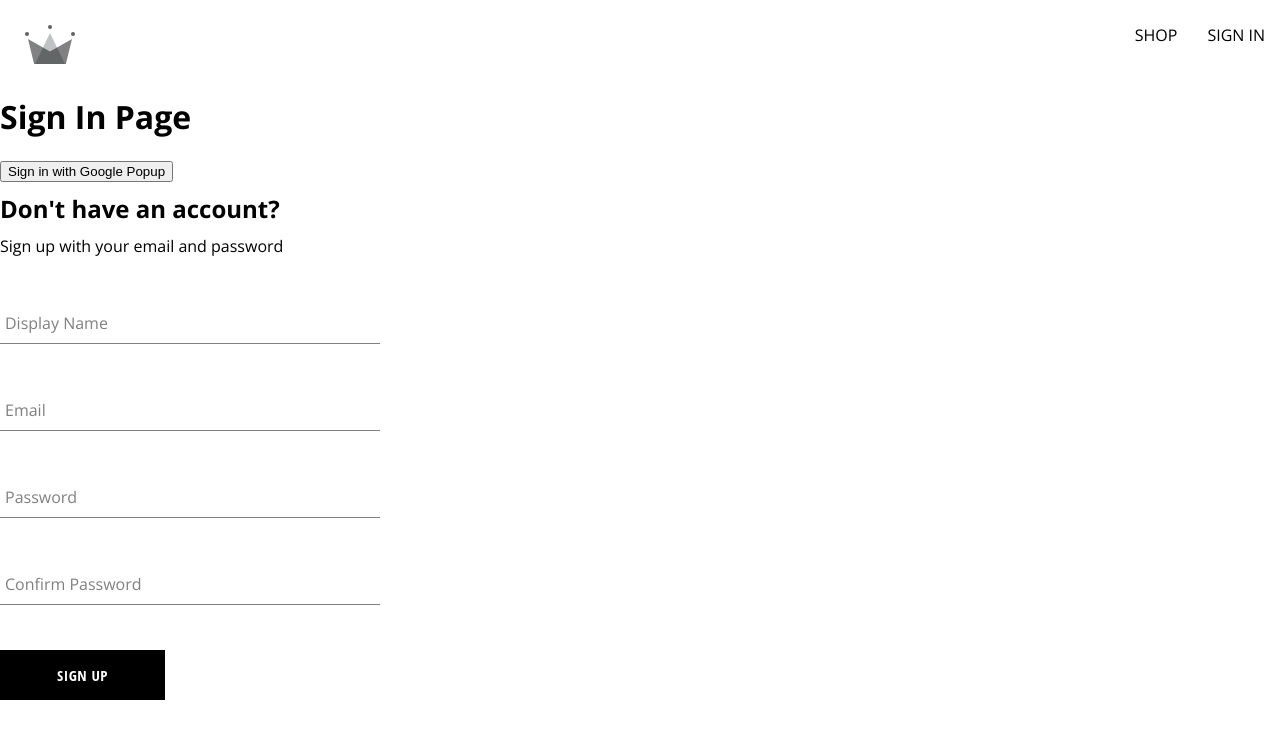
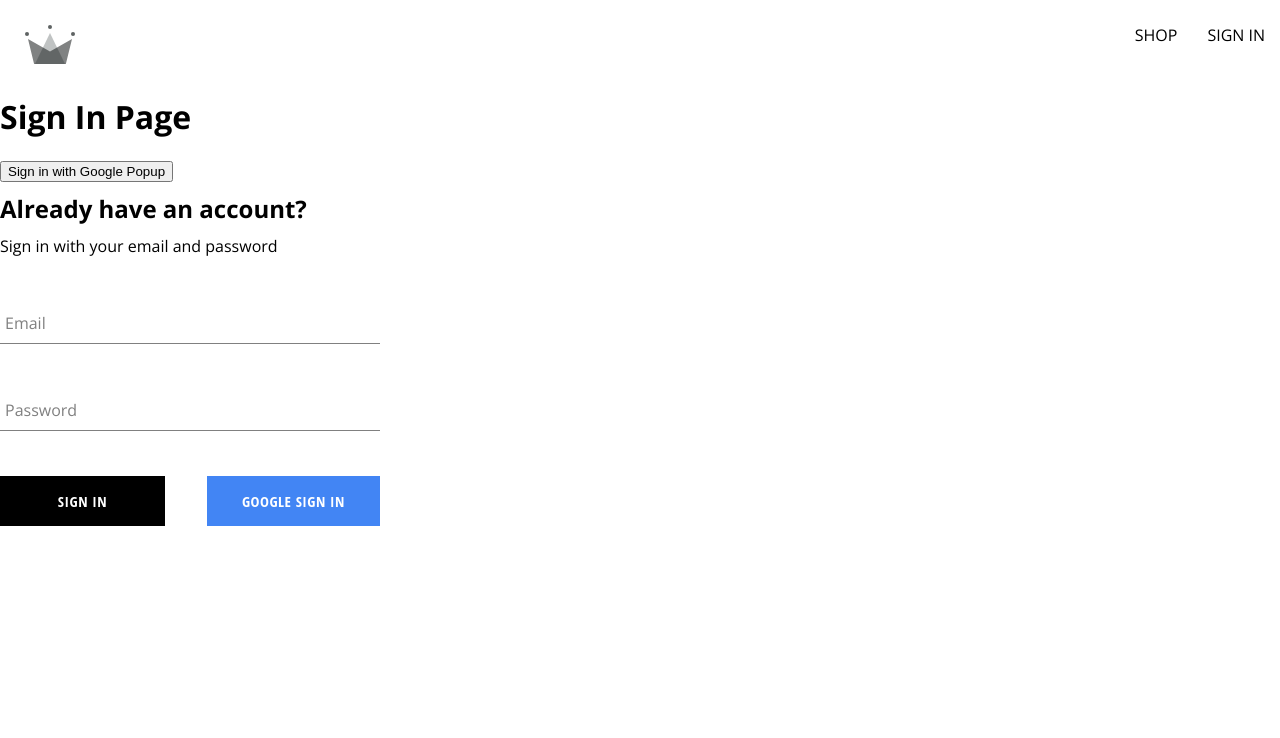
Before and after one commit to garcrich/crwn-clothing, a React (Create React App) app: page /auth in a window 1280 px wide. Shown: the top 738 px of the page. Built offline with nearby package versions, Linux system fonts and the light colour scheme.

Commit message:
creates styles and sets up sign in logic

```diff
--- a/src/components/sign-in-form/sign-in-form.component.jsx
+++ b/src/components/sign-in-form/sign-in-form.component.jsx
@@ -1,66 +1,95 @@
 import { useState } from 'react';
-import { createAuthUserWithEmailAndPassword, createUserDocumentFromAuth } from '../../utils/firebase/firebase.utils'
 
 import FormInput from '../form-input/form-input.component';
 import Button from '../button/button.component';
+
+import {
+  signInWithGooglePopup,
+  createUserDocumentFromAuth,
+  signInAuthUserWithEmailAndPassword,
+} from '../../utils/firebase/firebase.utils';
+
 import './sign-in-form.styles.scss';
 
 const defaultFormFields = {
-  displayName: '',
   email: '',
   password: '',
-  confirmPassword: ''
-}
+};
 
-const Authentication = () => {
-
+const SignInForm = () => {
   const [formFields, setFormFields] = useState(defaultFormFields);
-  const { displayName, email, password, confirmPassword } = formFields;
+  const { email, password } = formFields;
 
   const resetFormFields = () => {
     setFormFields(defaultFormFields);
-  }
+  };
+
+  const signInWithGoogle = async () => {
+    const { user } = await signInWithGooglePopup();
+    await createUserDocumentFromAuth(user);
+  };
 
   const handleSubmit = async (event) => {
     event.preventDefault();
 
-    if(password !== confirmPassword) {
-      alert("password do not match");
-      return;
-    }
-
     try {
-      const { user } = await createAuthUserWithEmailAndPassword(email, password);
-      await createUserDocumentFromAuth(user, {displayName});
+      const response = await signInAuthUserWithEmailAndPassword(
+        email,
+        password
+      );
+      console.log(response);
       resetFormFields();
-    } catch(error) {
-      console.log(error);
-      if(error.code === 'auth/email-already-in-use') {
-        alert('cannot use email. Already in use.')
+    } catch (error) {
+      switch(error.code) {
+        case 'auth/wrong-password':
+          alert('incorrectpassword for email');
+          break;
+        case 'auth/user-not-found':
+          alert('no user associated with this email');
+          break;
+        default:
+          console.log(error);
       }
     }
-  }
+  };
 
   const handleChange = (event) => {
-    const {name, value} = event.target;
-    setFormFields({...formFields, [name]: value})
-  }
+    const { name, value } = event.target;
+
+    setFormFields({ ...formFields, [name]: value });
+  };
 
   return (
-    <div className='sign-up-container'>
-      <h2>Don't have an account?</h2>
-      <span>Sign up with your email and password</span>
+    <div className='sign-in-container'>
+      <h2>Already have an account?</h2>
+      <span>Sign in with your email and password</span>
+      <form onSubmit={handleSubmit}>
+        <FormInput
+          label='Email'
+          type='email'
+          required
+          onChange={handleChange}
+          name='email'
+          value={email}
+        />
 
-      <form onSubmit={handleSubmit}>
-        <FormInput label="Display Name" type="text" required onChange={handleChange} name="displayName" value={displayName}/>
-        <FormInput label="Email" type="email" required onChange={handleChange} name="email" value={email}/>
-        <FormInput label="Password" type="password" required onChange={handleChange} name="password" value={password}/>
-        <FormInput label="Confirm Password" type="password" required onChange={handleChange} name="confirmPassword" value={confirmPassword}/>
-        <Button type="submit">Sign Up</Button>
+        <FormInput
+          label='Password'
+          type='password'
+          required
+          onChange={handleChange}
+          name='password'
+          value={password}
+        />
+        <div className='buttons-container'>
+          <Button type='submit'>Sign In</Button>
+          <Button type='button' buttonType='google' onClick={signInWithGoogle}>
+            Google sign in
+          </Button>
+        </div>
       </form>
+    </div>
+  );
+};
 
-    </div>
-  )
-}
-
-export default Authentication;
+export default SignInForm;
--- a/src/components/sign-in-form/sign-in-form.styles.scss
+++ b/src/components/sign-in-form/sign-in-form.styles.scss
@@ -1,4 +1,4 @@
-.sign-up-container {
+.sign-in-container {
   display: flex;
   flex-direction: column;
   width: 380px;
@@ -6,4 +6,9 @@
   h2 {
     margin: 10px 0;
   }
+
+  .buttons-container {
+    display: flex;
+    justify-content: space-between;
+  }
 }
```
